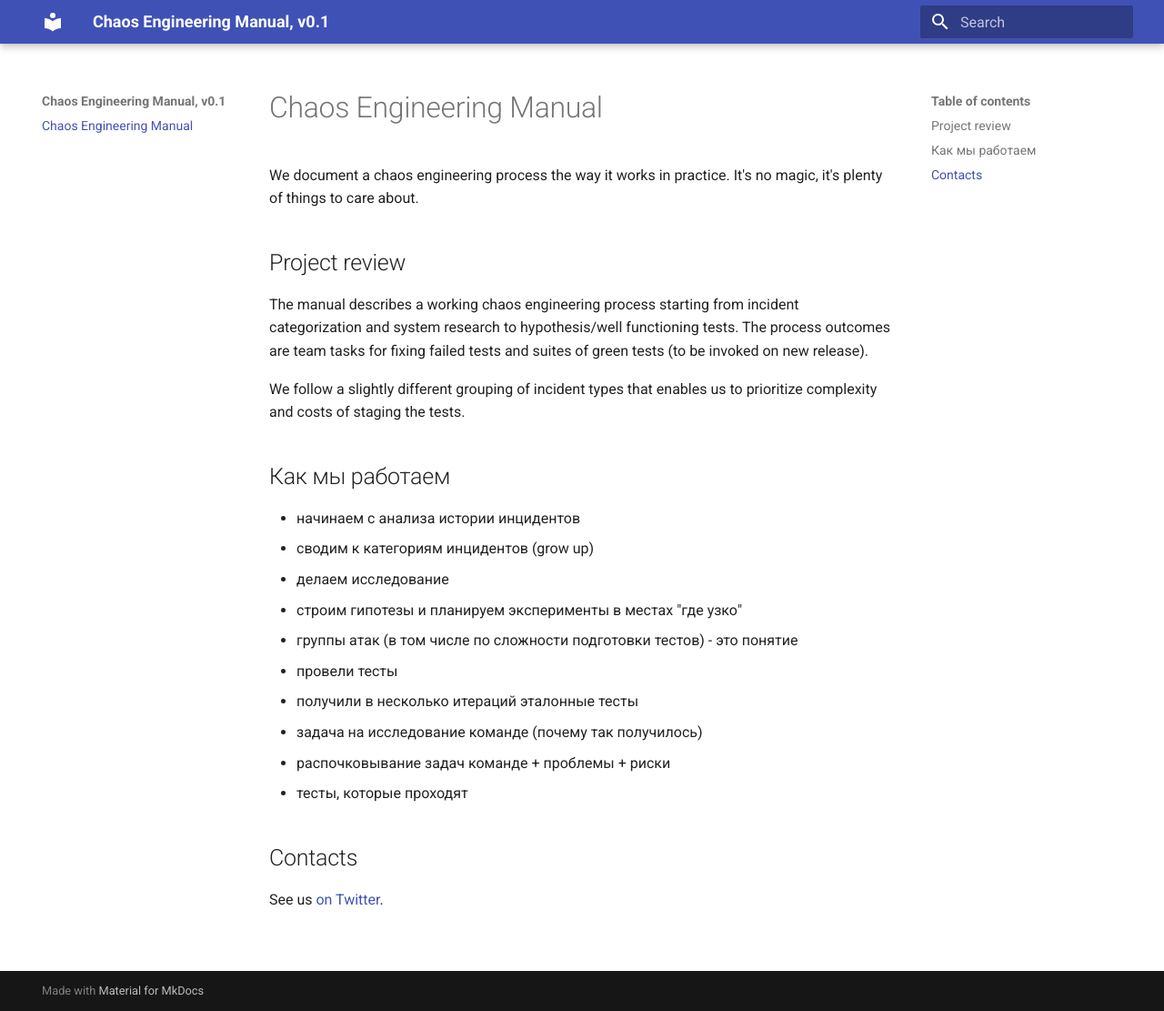
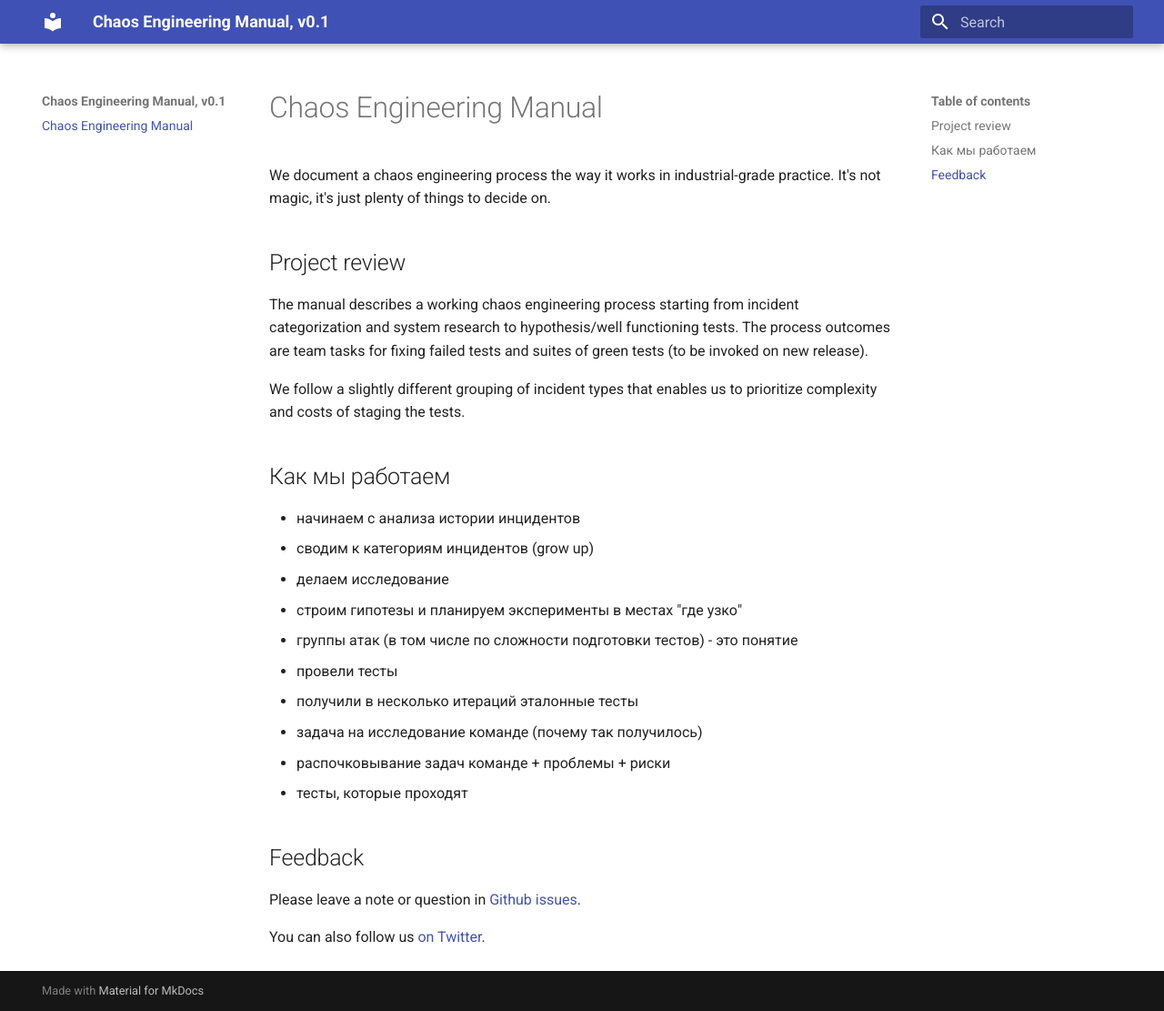
Before and after one commit to chaos-manual/chaos-manual.github.io, an MkDocs documentation site: the page built from documentation/index.md, in a window 1280 px wide and 1111 px high. Shown: the whole window at 91% size. Built offline with MkDocs 1.6.1 and Material for MkDocs 9.7.7, drawn with Linux system fonts in a browser that asks for light colours.

Commit message:
Update index.md

```diff
--- a/documentation/index.md
+++ b/documentation/index.md
@@ -1,8 +1,8 @@
 # Chaos Engineering Manual
 
-We document a chaos engineering process the way it works in practice.
-It's no magic, it's plenty of things to care about.
-
+We document a chaos engineering process the way it works
+in industrial-grade practice. It's not magic, it's just
+plenty of things to decide on.
 
 ## Project review
 
@@ -27,6 +27,8 @@ to prioritize complexity and costs of staging the tests.
 - распочковывание задач команде + проблемы + риски
 - тесты, которые проходят
 
-## Contacts
+## Feedback
 
-See us [on Twitter](https://twitter.com/v10n10).
+Please leave a note or question in [Github issues](https://github.com/epogrebnyak/chaos-manual/issues).
+
+You can also follow us [on Twitter](https://twitter.com/v10n10).
```
